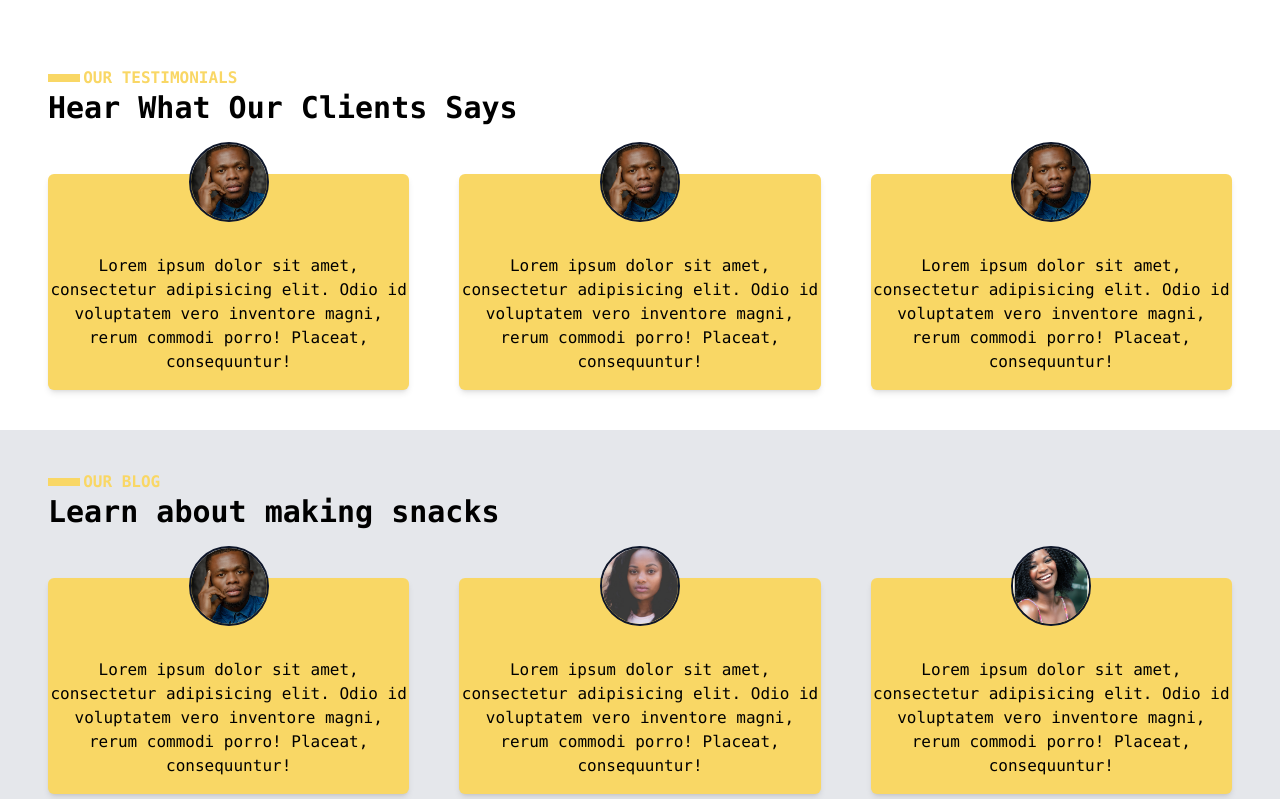
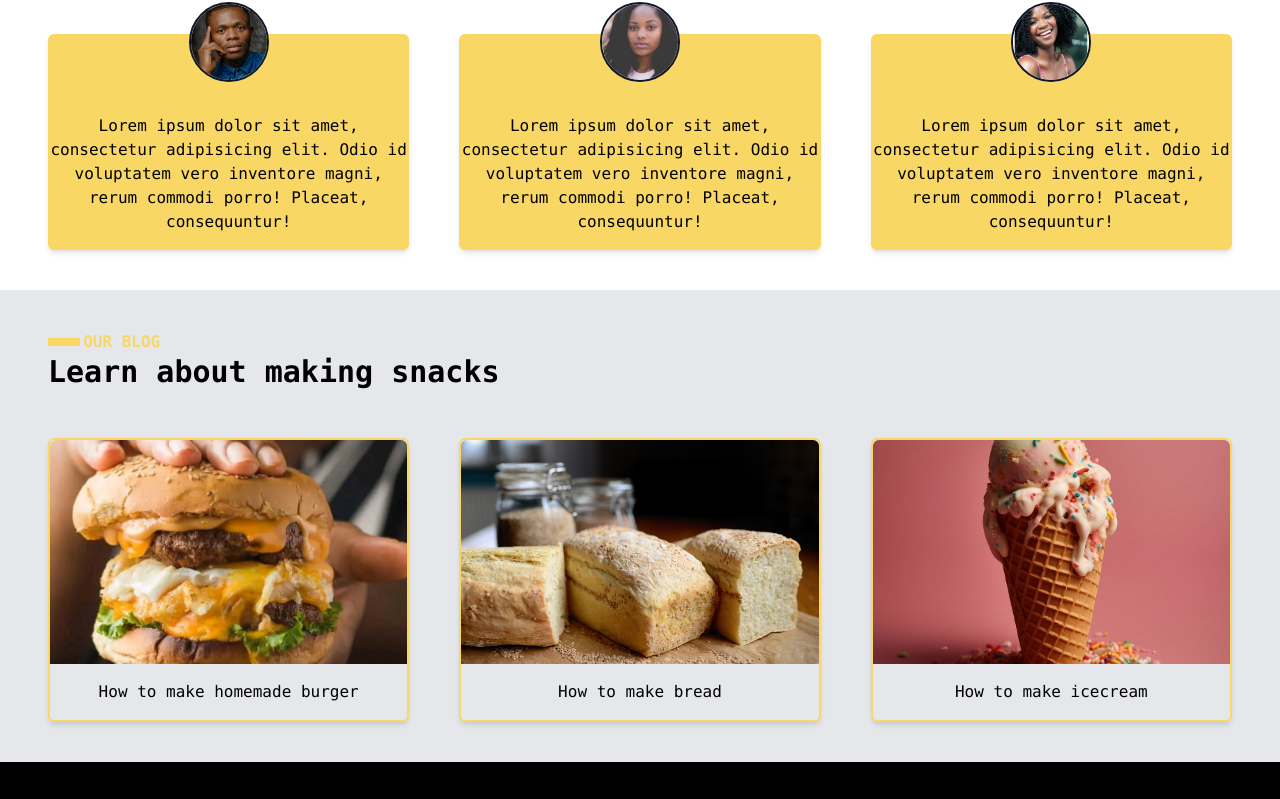
Before and after one commit to Bukason20/Saimaster-cave, a website: page public/index.html in a window 1280 px wide. Shown: the part 2014-2813 px from the top of the page. Drawn offline with nearby package versions, Linux system fonts and the light colour scheme.

Commit message:
worked on the files

```diff
--- a/public/index.html
+++ b/public/index.html
@@ -77,7 +77,7 @@
         <!-- -----------------------------------MENU SECTION--------------------------------------- -->
         <section class="menu-section">
             <h3 class="">OUR MENU</h3>
-            <h1 class="text-3xl font-bold">Explore our Dishes</h1>
+            <h1 class="">Explore our Dishes</h1>
 
             <div class="swiper mySwiper">
                 <div class="swiper-wrapper">
@@ -153,13 +153,13 @@
 
                 <div class="about-contents order-1 md:order-2">
                     <h3>ABOUT US</h3>
-                    <h1 class="text-3xl font-bold">We give you the best snack</h1>
+                    <h1 class="">We give you the best snack</h1>
 
                     <p>Lorem ipsum dolor sit amet consectetur adipisicing elit. Quos odio accusamus tenetur ipsum, maxime suscipit minus ut, quis aliquid nostrum cum pariatur repudiandae cupiditate est unde vitae, quisquam dicta perferendis similique! Illum alias tempore ut repudiandae! Est, omnis! Consectetur, itaque deserunt maxime nam praesentium fugiat temporibus impedit ab voluptate aliquid nihil a dolore tempora! Adipisci provident, excepturi voluptatem animi aliquid nisi quas nemo ratione corrupti, repellendus minima dolore, fugit sed.</p>
                 </div>
             </div>
 
-            <div class="mt-8">
+            <!-- <div class="mt-8">
                 <div>
                     <h3>MEET OUR CHEF</h3>
                     <h1 class="text-3xl font-bold">We Introduce you to Shawarma Husband</h1>
@@ -169,64 +169,14 @@
                 <div>
 
                 </div>
-            </div>
+            </div> -->
 
         </section>
 
         <!-- ------------------------------------------------------------TESTIMONIAL SECTION-------------------------------------------------------------- -->
         <section class="testimonial-section">
             <h3 class="">OUR TESTIMONIALS</h3>
-            <h1 class="text-3xl font-bold">Hear What Our Clients Says</h1>
-
-            <div class="swiper mySwiper">
-                <div class="swiper-wrapper mt-12">
-                    <div class="swiper-slide bg-[rgb(249,215,101)] relative rounded-md shadow-md">
-                        <div class="w-20 h-20 m-auto rounded-full border-slate-900 border-[2px] -translate-y-8">
-                            <img src="images/client1.jpg" alt="" class="w-full h-full object-cover">
-                          </div>
-                        <div class="testimonial-contents text-center pb-4">
-                            <p>Lorem ipsum dolor sit amet, consectetur adipisicing elit. Odio id voluptatem vero inventore magni, rerum commodi porro! Placeat, consequuntur!</p>
-                        </div>
-
-                    </div>
-
-                    <div class="swiper-slide bg-[rgb(249,215,101)] relative rounded-md shadow-md">
-                        <div class="w-20 h-20 m-auto rounded-full border-slate-900 border-[2px] -translate-y-8">
-                            <img src="images/client1.jpg" alt="" class="w-full h-full object-cover">
-                          </div>
-                        <div class="testimonial-contents text-center pb-4">
-                            <p>Lorem ipsum dolor sit amet, consectetur adipisicing elit. Odio id voluptatem vero inventore magni, rerum commodi porro! Placeat, consequuntur!</p>
-                        </div>
-
-                    </div>
-
-                    <div class="swiper-slide bg-[rgb(249,215,101)] relative rounded-md shadow-md">
-                        <div class="w-20 h-20 m-auto rounded-full border-slate-900 border-[2px] -translate-y-8">
-                            <img src="images/client1.jpg" alt="" class="w-full h-full object-cover">
-                          </div>
-                        <div class="testimonial-contents text-center pb-4">
-                            <p>Lorem ipsum dolor sit amet, consectetur adipisicing elit. Odio id voluptatem vero inventore magni, rerum commodi porro! Placeat, consequuntur!</p>
-                        </div>
-
-                    </div>
-                </div>
-
-                <div class="swiper-pagination"></div>
-
-                <!-- If we need navigation buttons -->
-                <!-- <div class="bg-slate-600 absolute top-0 left-1"> -->
-                    <div class="swiper-button-prev"></div>
-                    <div class="swiper-button-next"></div>
-                <!-- </div> -->
-
-            </div>
-
-        </section>
-
-        <!-- -----------------------------------------------------------------BLOG SECTION--------------------------------------------------------------- -->
-        <section class="bg-gray-200">
-            <h3 class="">OUR BLOG</h3>
-            <h1 class="text-3xl font-bold">Learn about making snacks</h1>
+            <h1 class="text-xl md:text-3xl font-bold">Hear What Our Clients Says</h1>
 
             <div class="swiper mySwiper">
                 <div class="swiper-wrapper mt-12">
@@ -258,6 +208,41 @@
                             <p>Lorem ipsum dolor sit amet, consectetur adipisicing elit. Odio id voluptatem vero inventore magni, rerum commodi porro! Placeat, consequuntur!</p>
                         </div>
 
+                    </div>
+                </div>
+
+                <div class="swiper-pagination"></div>
+
+                <!-- If we need navigation buttons -->
+                <!-- <div class="bg-slate-600 absolute top-0 left-1"> -->
+                    <div class="swiper-button-prev"></div>
+                    <div class="swiper-button-next"></div>
+                <!-- </div> -->
+
+            </div>
+
+        </section>
+
+        <!-- -----------------------------------------------------------------BLOG SECTION--------------------------------------------------------------- -->
+        <section class="bg-gray-200">
+            <h3 class="">OUR BLOG</h3>
+            <h1 class="">Learn about making snacks</h1>
+
+            <div class="swiper mySwiper">
+                <div class="swiper-wrapper mt-12">
+                    <div class="swiper-slide border-[rgb(249,215,101)] border-2 rounded-md w-5 shadow-md">
+                        <img src="images/burger3.jpg" alt="" class="w-full h-56 rounded-t-md object-cover">
+                        <h2 class="text-center py-4">How to make homemade burger</h2>
+                    </div>
+
+                    <div class="swiper-slide border-[rgb(249,215,101)] border-2 rounded-md w-5 shadow-md">
+                        <img src="images/bread1.jpg" alt="" class="w-full h-56 rounded-t-md object-cover">
+                        <h2 class="text-center py-4">How to make bread</h2>
+                    </div>
+
+                    <div class="swiper-slide border-[rgb(249,215,101)] border-2 rounded-md w-5 shadow-md">
+                        <img src="images/icecream.jpg" alt="" class="w-full h-56 rounded-t-md object-cover">
+                        <h2 class="text-center py-4">How to make icecream</h2>
                     </div>
                 </div>
 
--- a/src/styles.css
+++ b/src/styles.css
@@ -16,6 +16,9 @@ section h3{
   padding-left: 2.2rem;
   color: rgb(249,215,101);
   font-weight: 700;
+}
+section h1{
+  @apply text-xl md:text-3xl font-bold
 }
 
 section h3::before{
@@ -95,11 +98,11 @@ section h3::before{
   background-color: green; */
 }
 .swiper-button-prev{
-  top: -1rem !important;
+  top: -2rem !important;
   left: 95% !important;
 }
 .swiper-button-next{
-  top: -1rem !important;
+  top: -2rem !important;
   left: 100% !important;
 }
 .swiper-button-prev:after, .swiper-button-next:after{
@@ -118,6 +121,13 @@ section h3::before{
 
 /* ----------------------------------------------------------------------------ABOUT SECTION---------------------------------------------------------------------------- */
 
+/* ---------------------------------------------------------------------------------BLOG SECTION------------------------------------------------------------------------- */
+.swiper-slide.blog{
+  /* background-color: orange !important; */
+}
+.swiper-slide.blog img{
+  /* height: 10%; */
+}
 /* -----------------------------------------------------------------FOOTER SECTION------------------------------------------------------------------------------------ */
 footer{
   line-height: 2rem;
```
Also changed, not shown: public/images/bread1.jpg (added), public/images/icecream.jpg (added), public/styles.css.
